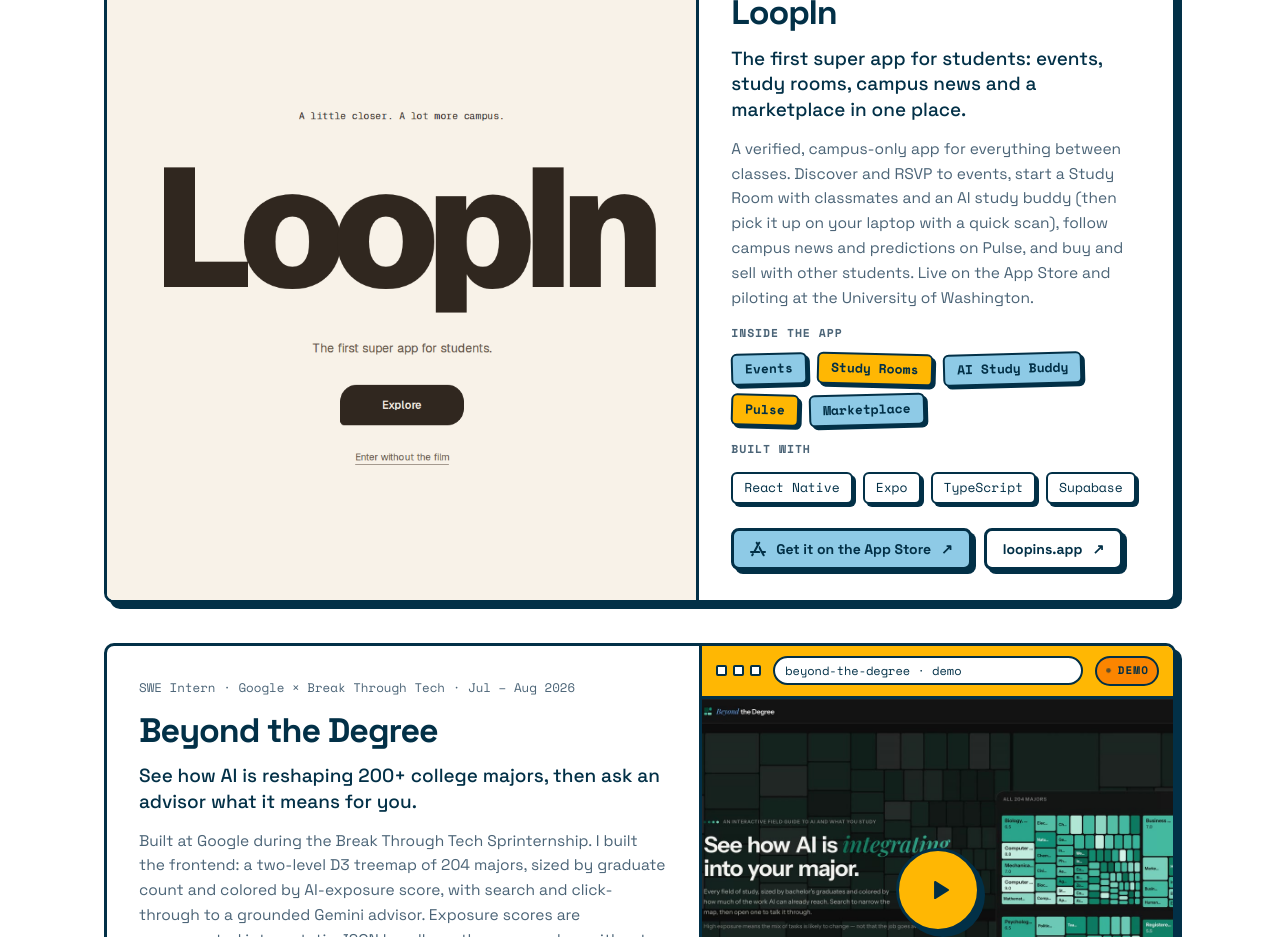
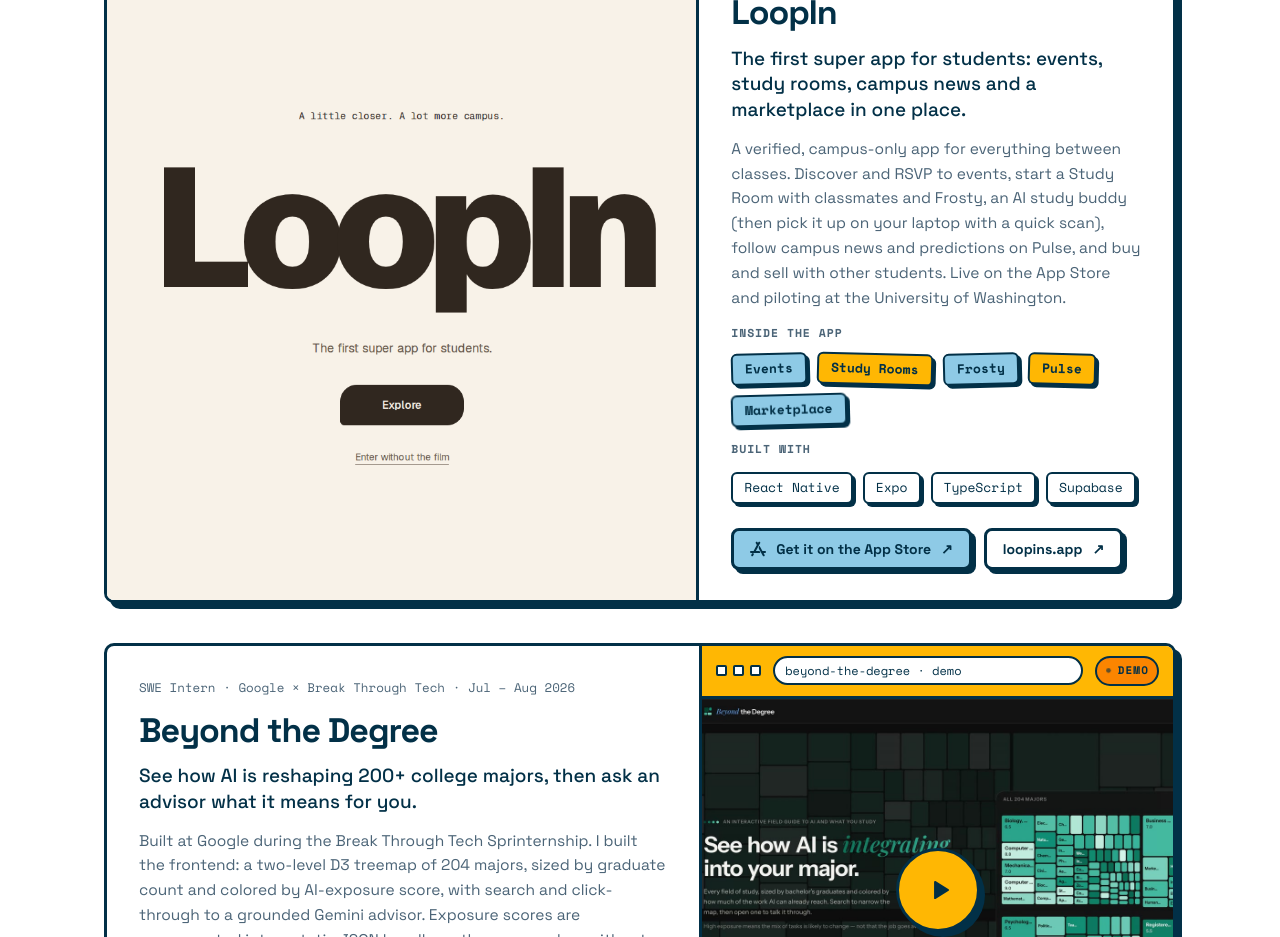
Before and after one commit to necromancerrr/my-portfolio, a Next.js app: page / in a window 1280 px wide. Shown: the part 1120-2057 px from the top of the page. Built offline with nearby package versions, Linux system fonts and the light colour scheme.

Commit message:
Call LoopIn's AI study buddy by its name, Frosty
Co-Authored-By: Claude Opus 5.5 <noreply@anthropic.com>
Claude-Session: https://claude.ai/code/session_01MhHRDykMdkpCcfDDsH8qpM

```diff
--- a/src/data/portfolio.ts
+++ b/src/data/portfolio.ts
@@ -78,14 +78,14 @@ export const featuredProjects: FeaturedProject[] = [
     name: 'LoopIn',
     tagline: 'The first super app for students: events, study rooms, campus news and a marketplace in one place.',
     description:
-      'A verified, campus-only app for everything between classes. Discover and RSVP to events, start a Study Room with classmates and an AI study buddy (then pick it up on your laptop with a quick scan), follow campus news and predictions on Pulse, and buy and sell with other students. Live on the App Store and piloting at the University of Washington.',
+      'A verified, campus-only app for everything between classes. Discover and RSVP to events, start a Study Room with classmates and Frosty, an AI study buddy (then pick it up on your laptop with a quick scan), follow campus news and predictions on Pulse, and buy and sell with other students. Live on the App Store and piloting at the University of Washington.',
     role: 'Founder & Developer',
     date: 'Jun 2025 – Present',
     stack: ['React Native', 'Expo', 'TypeScript', 'Supabase'],
     accent: 'sky',
     host: 'loopins.app',
     badge: 'LIVE',
-    features: ['Events', 'Study Rooms', 'AI Study Buddy', 'Pulse', 'Marketplace'],
+    features: ['Events', 'Study Rooms', 'Frosty', 'Pulse', 'Marketplace'],
     links: [
       { label: 'Get it on the App Store', href: 'https://apps.apple.com/app/loopin-campus/id6805217557', icon: 'appstore' },
       { label: 'loopins.app', href: 'https://www.loopins.app' },
```
